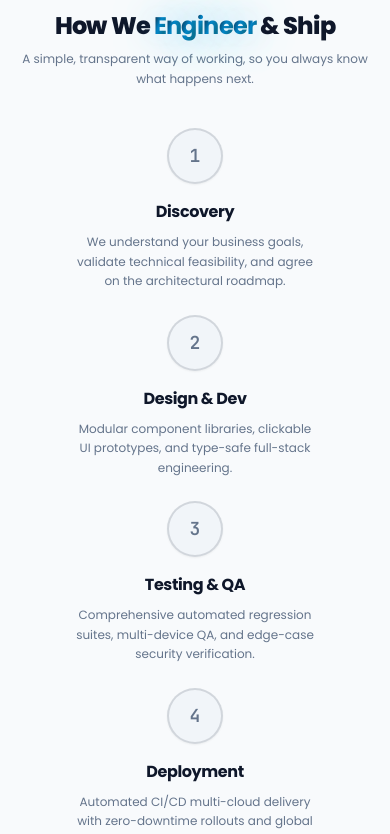
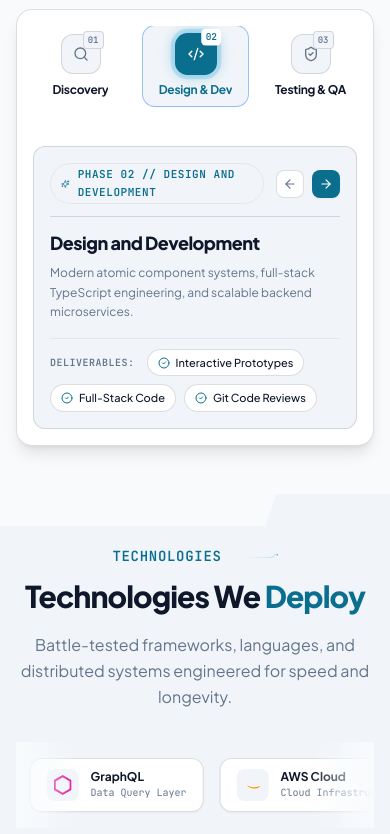
Before and after one commit to Mrmudassir16/tech22blocks-website, a Next.js app: page / in a window 390 px wide. Shown: the part 10505-11339 px from the top of the page. Built offline with nearby package versions, Linux system fonts and the light colour scheme.

Commit message:
feat: upgrade typography to modern premium Plus Jakarta Sans and eliminate stepper ticks/piercing line for uniform phase track

```diff
--- a/src/app/globals.css
+++ b/src/app/globals.css
@@ -3,8 +3,9 @@
 @tailwind utilities;
 
 :root, [data-theme="dark"] {
-  --font-sans: 'Poppins', 'Product Sans', system-ui, -apple-system, BlinkMacSystemFont, 'Segoe UI', Roboto, sans-serif;
-  --font-serif: 'Poppins', 'Product Sans', system-ui, sans-serif;
+  --font-sans: 'Plus Jakarta Sans', 'Poppins', 'Product Sans', system-ui, -apple-system, BlinkMacSystemFont, 'Segoe UI', Roboto, sans-serif;
+  --font-display: 'Plus Jakarta Sans', system-ui, -apple-system, sans-serif;
+  --font-serif: 'Plus Jakarta Sans', 'Poppins', system-ui, sans-serif;
   --font-mono: 'JetBrains Mono', ui-monospace, SFMono-Regular, monospace;
 
   /* Semantic Theme Tokens (Dark Mode Default) */
@@ -33,8 +34,9 @@
 }
 
 [data-theme="light"] {
-  --font-sans: 'Poppins', 'Product Sans', system-ui, -apple-system, BlinkMacSystemFont, 'Segoe UI', Roboto, sans-serif;
-  --font-serif: 'Poppins', 'Product Sans', system-ui, sans-serif;
+  --font-sans: 'Plus Jakarta Sans', 'Poppins', 'Product Sans', system-ui, -apple-system, BlinkMacSystemFont, 'Segoe UI', Roboto, sans-serif;
+  --font-display: 'Plus Jakarta Sans', system-ui, -apple-system, sans-serif;
+  --font-serif: 'Plus Jakarta Sans', 'Poppins', system-ui, sans-serif;
   --font-mono: 'JetBrains Mono', ui-monospace, SFMono-Regular, monospace;
 
   /* Semantic Theme Tokens (Light Mode) */
@@ -90,6 +92,12 @@ body {
   line-height: 1.6;
   overflow-x: hidden;
   transition: background-color 200ms ease-out, color 200ms ease-out;
+}
+
+/* Modern Premium Heading Typography */
+h1, h2, h3, h4, h5, h6, .font-display, .font-heading {
+  font-family: var(--font-display);
+  letter-spacing: -0.028em;
 }
 
 /* Premium Adaptive Micro-Scrollbar */
--- a/src/app/layout.tsx
+++ b/src/app/layout.tsx
@@ -126,11 +126,11 @@ export default function RootLayout({
           }}
         />
 
-        {/* Google Fonts: Poppins (Official SVSS font) & JetBrains Mono */}
+        {/* Google Fonts: Plus Jakarta Sans (Modern Premium Headings), Poppins & JetBrains Mono */}
         <link rel="preconnect" href="https://fonts.googleapis.com" />
         <link rel="preconnect" href="https://fonts.gstatic.com" crossOrigin="anonymous" />
         <link
-          href="https://fonts.googleapis.com/css2?family=Poppins:ital,wght@0,300;0,400;0,500;0,600;0,700;0,800;0,900;1,400;1,600&family=JetBrains+Mono:wght@400;500;600&display=swap"
+          href="https://fonts.googleapis.com/css2?family=Plus+Jakarta+Sans:ital,wght@0,400;0,500;0,600;0,700;0,800;1,400;1,600&family=Poppins:ital,wght@0,300;0,400;0,500;0,600;0,700;0,800;1,400;1,600&family=JetBrains+Mono:wght@400;500;600&display=swap"
           rel="stylesheet"
         />
         <script
--- a/src/components/WorkingProcessSection.tsx
+++ b/src/components/WorkingProcessSection.tsx
@@ -1,62 +1,83 @@
 'use client';
 
-import React, { useEffect, useRef, useState } from 'react';
+import React, { useState, useEffect, useRef } from 'react';
 import Image from 'next/image';
-import { getAssetUrl } from '@/utils/assets';
-import { StaggeredText } from '@/components/design-system/KineticTypography';
-import { SectionTransitionShape } from '@/components/design-system/SectionDecorations';
 import {
+  CheckCircle2,
+  ArrowRight,
+  ArrowLeft,
   Search,
   Code2,
   ShieldCheck,
   Rocket,
-  Activity
+  Activity,
+  Layers,
+  Sparkles
 } from 'lucide-react';
+import { getAssetUrl } from '@/utils/assets';
+import { StaggeredText } from '@/components/design-system/KineticTypography';
+import { SectionTransitionShape } from '@/components/design-system/SectionDecorations';
 
 interface ProcessStep {
+  id: string;
   num: string;
   title: string;
-  description: string;
-  icon: React.ReactNode;
+  navTitle: string;
+  shortDesc: string;
+  deliverables: string[];
 }
 
 const PROCESS_STEPS: ProcessStep[] = [
   {
-    num: '1',
-    title: 'Discovery',
-    description: 'We understand your business goals, validate technical feasibility, and agree on the architectural roadmap.',
-    icon: <Search className="w-5 h-5" />,
+    id: 'step-01',
+    num: '01',
+    title: 'Discovery Phase',
+    navTitle: 'Discovery',
+    shortDesc: 'Structured requirement discovery, technical feasibility validation, and architectural blueprinting before code execution.',
+    deliverables: ['Scope & Feasibility', 'Architecture Blueprint', 'Milestone Roadmap'],
   },
   {
-    num: '2',
-    title: 'Design & Dev',
-    description: 'Modular component libraries, clickable UI prototypes, and type-safe full-stack engineering.',
-    icon: <Code2 className="w-5 h-5" />,
+    id: 'step-02',
+    num: '02',
+    title: 'Design and Development',
+    navTitle: 'Design & Dev',
+    shortDesc: 'Modern atomic component systems, full-stack TypeScript engineering, and scalable backend microservices.',
+    deliverables: ['Interactive Prototypes', 'Full-Stack Code', 'Git Code Reviews'],
   },
   {
-    num: '3',
-    title: 'Testing & QA',
-    description: 'Comprehensive automated regression suites, multi-device QA, and edge-case security verification.',
-    icon: <ShieldCheck className="w-5 h-5" />,
+    id: 'step-03',
+    num: '03',
+    title: 'Testing and QA',
+    navTitle: 'Testing & QA',
+    shortDesc: 'Comprehensive automated test suites, multi-device responsiveness testing, and security vulnerability checks.',
+    deliverables: ['Automated Regression', 'Cross-Device QA', 'Security Compliance'],
   },
   {
-    num: '4',
+    id: 'step-04',
+    num: '04',
     title: 'Deployment',
-    description: 'Automated CI/CD multi-cloud delivery with zero-downtime rollouts and global edge CDN hosting.',
-    icon: <Rocket className="w-5 h-5" />,
+    navTitle: 'Deployment',
+    shortDesc: 'Automated CI/CD multi-cloud production rollouts with blue-green delivery and zero-downtime cutover.',
+    deliverables: ['Zero-Downtime CI/CD', 'Edge CDN Rollout', 'Health Telemetry'],
   },
   {
-    num: '5',
+    id: 'step-05',
+    num: '05',
     title: 'Maintenance',
-    description: 'Proactive 24/7 uptime monitoring, automated dependency patches, and continuous latency optimization.',
-    icon: <Activity className="w-5 h-5" />,
+    navTitle: 'Maintenance',
+    shortDesc: 'Proactive 24/7 uptime monitoring, security patching, and continuous database & latency optimization.',
+    deliverables: ['24/7 Monitoring', 'Security Patches', 'Sub-100ms Tuning'],
   },
 ];
 
 export default function WorkingProcessSection() {
+  const [activeStep, setActiveStep] = useState<number>(0);
+  const [isHovered, setIsHovered] = useState<boolean>(false);
   const [isInView, setIsInView] = useState<boolean>(false);
   const sectionRef = useRef<HTMLElement>(null);
+  const stepperScrollRef = useRef<HTMLDivElement>(null);
 
+  // Intersection Observer: Start auto-cycle only when scrolled into view
   useEffect(() => {
     const observer = new IntersectionObserver(
       (entries) => {
@@ -64,7 +85,7 @@ export default function WorkingProcessSection() {
           setIsInView(entries[0].isIntersecting);
         }
       },
-      { threshold: 0.25 }
+      { threshold: 0.2 }
     );
 
     if (sectionRef.current) {
@@ -73,6 +94,42 @@ export default function WorkingProcessSection() {
 
     return () => observer.disconnect();
   }, []);
+
+  // Automatic Step Progression: Moves one step after another every 4.5s unless hovered
+  useEffect(() => {
+    if (!isInView || isHovered) return;
+
+    const timer = setInterval(() => {
+      setActiveStep((prev) => (prev + 1) % PROCESS_STEPS.length);
+    }, 4500);
+
+    return () => clearInterval(timer);
+  }, [isInView, isHovered]);
+
+  // Keep active step scrolled into view on mobile
+  useEffect(() => {
+    if (stepperScrollRef.current) {
+      const activeEl = stepperScrollRef.current.children[activeStep] as HTMLElement;
+      if (activeEl) {
+        const container = stepperScrollRef.current;
+        const scrollLeft = activeEl.offsetLeft - container.offsetWidth / 2 + activeEl.offsetWidth / 2;
+        container.scrollTo({ left: scrollLeft, behavior: 'smooth' });
+      }
+    }
+  }, [activeStep]);
+
+  const currentStep = PROCESS_STEPS[activeStep];
+
+  const getStepIcon = (idx: number, className = 'w-4 h-4 sm:w-5 sm:h-5') => {
+    switch (idx) {
+      case 0: return <Search className={className} />;
+      case 1: return <Code2 className={className} />;
+      case 2: return <ShieldCheck className={className} />;
+      case 3: return <Rocket className={className} />;
+      case 4: return <Activity className={className} />;
+      default: return <Layers className={className} />;
+    }
+  };
 
   return (
     <section
@@ -88,10 +145,17 @@ export default function WorkingProcessSection() {
         fillColor="var(--surface-elevated)"
       />
 
+      {/* Ambient Radial Flare */}
+      <div
+        aria-hidden="true"
+        className="absolute top-1/4 -right-20 w-[450px] h-[450px] bg-[var(--accent)]/[0.04] rounded-full blur-[120px] pointer-events-none transform-gpu"
+      />
+
+      {/* Main Content */}
       <div className="max-w-7xl mx-auto px-4 sm:px-6 lg:px-8 relative z-10">
 
         {/* Section Header */}
-        <div className="mb-10 sm:mb-14 text-center max-w-2xl mx-auto">
+        <div className="mb-6 sm:mb-8 text-center max-w-3xl mx-auto">
           <div className="inline-flex items-center gap-2 mb-2.5">
             <span className="text-xs sm:text-sm font-bold uppercase tracking-wider font-mono text-[var(--accent)]">
               Working Process
@@ -106,60 +170,159 @@ export default function WorkingProcessSection() {
           </div>
 
           <div>
-            <h2 id="process-heading" className="text-2xl sm:text-3xl lg:text-4xl font-extrabold text-[var(--text-primary)] tracking-[-0.03em] leading-tight cursor-default mb-2">
+            <h2 id="process-heading" className="text-2xl sm:text-3xl lg:text-4xl font-extrabold text-[var(--text-primary)] tracking-tight leading-tight cursor-default mb-2 font-display">
               <StaggeredText text="How" />{' '}
               <StaggeredText text="We" />{' '}
               <StaggeredText text="Engineer" isShimmer />{' '}
               <StaggeredText text="& Ship" />
             </h2>
-            <p className="text-xs sm:text-sm text-[var(--text-muted)] font-normal leading-relaxed">
-              A simple, transparent way of working, so you always know what happens next.
+            <p className="text-xs sm:text-sm text-[var(--text-muted)] font-normal leading-relaxed max-w-xl mx-auto">
+              A disciplined, milestone-driven development pipeline from initial architecture to continuous scaling.
             </p>
           </div>
         </div>
 
         {/* ========================================================================= */}
-        {/* ULTRA-CLEAN 5-STEP CONNECTED FLOW (Directly following svss.co.in)         */}
+        {/* COMPACT & UNIFORM STEPPER FLOW: Consistent Appearance Across All Phases   */}
         {/* ========================================================================= */}
-        <div className="relative">
+        <div
+          className="rounded-2xl sm:rounded-3xl bg-[var(--surface)] border border-[var(--border)] shadow-lg p-4 sm:p-6 lg:p-7 relative overflow-hidden transition-all duration-300"
+          onMouseEnter={() => setIsHovered(true)}
+          onMouseLeave={() => setIsHovered(false)}
+        >
 
-          {/* Desktop Connecting Background Track */}
-          <div className="hidden lg:block absolute top-7 left-[10%] right-[10%] h-[2px] bg-[var(--border)] z-0" />
+          {/* 1. Horizontal Stepper Stations Track (Clean Symmetrical Structure, Zero Ticks, No Piercing Line) */}
+          <div className="relative mb-6 pb-2">
 
-          {/* Desktop Active Animated Connecting Beam */}
-          <div
-            className={`hidden lg:block absolute top-7 left-[10%] right-[10%] h-[2px] bg-gradient-to-r from-[var(--accent)] via-sky-400 to-[var(--accent)] z-0 transition-transform duration-1000 origin-left ease-out shadow-[0_0_8px_rgba(56,189,248,0.4)] ${
-              isInView ? 'scale-x-100' : 'scale-x-0'
-            }`}
-          />
+            {/* Clean, Subtle Connecting Track (Runs behind stations without piercing into logos) */}
+            <div className="hidden md:block absolute top-6 left-12 right-12 h-[2px] bg-[var(--border)] rounded-full -translate-y-1/2 z-0" />
 
-          {/* 5 Connected Steps Grid */}
-          <ol className="grid grid-cols-1 sm:grid-cols-2 lg:grid-cols-5 gap-6 sm:gap-8 relative z-10 list-none m-0 p-0">
-            {PROCESS_STEPS.map((step, idx) => (
-              <li
-                key={step.num}
-                className="group flex flex-col items-center text-center relative"
-                style={{
-                  transitionDelay: `${idx * 150}ms`,
-                }}
-              >
-                {/* Step Circle with Number */}
-                <div className="relative z-10 flex items-center justify-center w-14 h-14 mb-4 rounded-full bg-[var(--surface-elevated)] border-2 border-[var(--border)] group-hover:border-[var(--accent)] group-hover:bg-[var(--accent)] text-[var(--text-muted)] group-hover:text-white font-mono font-bold text-lg shadow-sm transition-all duration-300 transform-gpu group-hover:scale-110 group-hover:shadow-[0_0_16px_rgba(10,133,177,0.35)]">
-                  <span>{step.num}</span>
+            {/* Stepper Milestone Stations: Never mutates to ticks, remains clean on all phases */}
+            <div
+              ref={stepperScrollRef}
+              className="flex md:grid md:grid-cols-5 items-center justify-between gap-2.5 sm:gap-3 overflow-x-auto pb-2 md:pb-0 scrollbar-none snap-x relative z-10"
+            >
+              {PROCESS_STEPS.map((step, idx) => {
+                const isActive = activeStep === idx;
+
+                return (
+                  <button
+                    key={step.id}
+                    type="button"
+                    onClick={() => setActiveStep(idx)}
+                    className={`flex-shrink-0 snap-center group/station flex flex-col items-center text-center p-2 rounded-xl transition-all duration-300 cursor-pointer focus:outline-none min-w-[105px] md:min-w-0 ${
+                      isActive
+                        ? 'bg-[var(--surface-elevated)] ring-1 ring-[var(--accent)]/40 shadow-sm'
+                        : 'hover:bg-[var(--surface-elevated)]/50'
+                    }`}
+                    aria-selected={isActive}
+                    aria-label={`Milestone ${step.num}: ${step.title}`}
+                  >
+                    {/* Circle Node Icon: ALWAYS shows the authentic phase icon & number, NEVER a tick mark */}
+                    <div className={`w-10 h-10 sm:w-11 sm:h-11 rounded-xl flex items-center justify-center font-mono font-bold text-xs transition-all duration-300 relative ${
+                      isActive
+                        ? 'bg-[var(--accent)] text-white ring-4 ring-sky-500/20 shadow-[0_0_14px_rgba(10,133,177,0.4)] scale-105'
+                        : 'bg-[var(--surface-elevated)] border border-[var(--border)] text-[var(--text-muted)] group-hover/station:border-[var(--accent)]/50 group-hover/station:text-[var(--text-primary)]'
+                    }`}>
+                      {getStepIcon(idx)}
+
+                      {/* Small Step Number Floating Pill: ALWAYS displays 01, 02, 03, 04, 05 */}
+                      <span className={`absolute -top-1 -right-1 px-1 py-0.2 rounded text-[9px] font-mono font-bold uppercase ${
+                        isActive
+                          ? 'bg-white text-[var(--accent)] shadow-sm'
+                          : 'bg-[var(--surface-elevated)] border border-[var(--border)] text-[var(--text-muted)]'
+                      }`}>
+                        {step.num}
+                      </span>
+                    </div>
+
+                    {/* Step Name */}
+                    <span className={`mt-2 text-xs font-bold tracking-tight transition-colors line-clamp-1 ${
+                      isActive ? 'text-[var(--accent)] font-bold' : 'text-[var(--text-primary)] group-hover/station:text-[var(--accent)]'
+                    }`}>
+                      {step.navTitle}
+                    </span>
+                  </button>
+                );
+              })}
+            </div>
+          </div>
+
+          {/* 2. Sleek, Focused Active Stage Console (Matches Screenshot) */}
+          <div className="bg-[var(--surface-elevated)] border border-[var(--border)] rounded-xl sm:rounded-2xl p-4 sm:p-6 relative overflow-hidden transition-all duration-300">
+
+            {/* Top Row: Phase Tag & Navigation Controls */}
+            <div className="flex items-center justify-between gap-3 mb-3 pb-3 border-b border-[var(--border)]">
+              <div className="inline-flex items-center gap-2 px-2.5 py-0.5 rounded-full bg-[var(--accent)]/10 border border-[var(--accent)]/30 text-[11px] font-mono font-bold uppercase tracking-wider text-[var(--accent)]">
+                <Sparkles className="w-3 h-3 text-[var(--accent)]" />
+                <span>Phase {currentStep.num} // {currentStep.title}</span>
+              </div>
+
+              {/* Prev / Next & Step Indicator */}
+              <div className="flex items-center gap-2">
+                <div className="hidden sm:flex items-center gap-1.5 mr-2">
+                  {PROCESS_STEPS.map((s, idx) => (
+                    <button
+                      key={s.id}
+                      type="button"
+                      onClick={() => setActiveStep(idx)}
+                      className={`h-2 rounded-full transition-all cursor-pointer ${
+                        activeStep === idx
+                          ? 'w-5 bg-[var(--accent)]'
+                          : 'w-2 bg-[var(--border)] hover:bg-[var(--text-muted)]'
+                      }`}
+                      aria-label={`Jump to phase ${idx + 1}`}
+                    />
+                  ))}
                 </div>
 
-                {/* Step Title */}
-                <h3 className="text-base sm:text-lg font-bold text-[var(--text-primary)] group-hover:text-[var(--accent)] transition-colors mb-2 tracking-tight">
-                  {step.title}
-                </h3>
+                <button
+                  type="button"
+                  onClick={() => setActiveStep((prev) => (prev - 1 + PROCESS_STEPS.length) % PROCESS_STEPS.length)}
+                  className="w-7 h-7 sm:w-8 sm:h-8 rounded-lg border border-[var(--border)] hover:border-[var(--accent)] text-[var(--text-muted)] hover:text-[var(--text-primary)] bg-[var(--surface)] flex items-center justify-center transition-all cursor-pointer"
+                  aria-label="Previous Phase"
+                >
+                  <ArrowLeft className="w-3.5 h-3.5" />
+                </button>
 
-                {/* Step 1-Sentence Short Description */}
-                <p className="text-xs sm:text-sm text-[var(--text-muted)] leading-relaxed max-w-[240px] m-0">
-                  {step.description}
-                </p>
-              </li>
-            ))}
-          </ol>
+                <button
+                  type="button"
+                  onClick={() => setActiveStep((prev) => (prev + 1) % PROCESS_STEPS.length)}
+                  className="w-7 h-7 sm:w-8 sm:h-8 rounded-lg bg-[var(--accent)] hover:bg-[var(--accent-hover)] text-white flex items-center justify-center shadow-sm transition-all cursor-pointer"
+                  aria-label="Next Phase"
+                >
+                  <ArrowRight className="w-3.5 h-3.5" />
+                </button>
+              </div>
+            </div>
+
+            {/* Main Content: Title & Concise Summary */}
+            <div className="space-y-1.5 mb-4">
+              <h3 className="text-lg sm:text-xl font-extrabold text-[var(--text-primary)] tracking-tight font-display">
+                {currentStep.title}
+              </h3>
+              <p className="text-xs sm:text-sm text-[var(--text-muted)] leading-relaxed max-w-3xl">
+                {currentStep.shortDesc}
+              </p>
+            </div>
+
+            {/* Bottom Row: Key Deliverables as Compact Inline Pills */}
+            <div className="pt-2.5 border-t border-[var(--border)]/70 flex flex-wrap items-center gap-2">
+              <span className="text-[10px] sm:text-[11px] font-mono uppercase tracking-wider text-[var(--text-muted)] font-semibold mr-1">
+                Deliverables:
+              </span>
+              {currentStep.deliverables.map((deliv, i) => (
+                <div
+                  key={i}
+                  className="inline-flex items-center gap-1.5 px-2.5 py-1 rounded-full bg-[var(--surface)] border border-[var(--border)] text-[11px] sm:text-xs font-medium text-[var(--text-primary)]"
+                >
+                  <CheckCircle2 className="w-3 h-3 text-[var(--accent)] flex-shrink-0" />
+                  <span>{deliv}</span>
+                </div>
+              ))}
+            </div>
+
+          </div>
 
         </div>
 
--- a/tailwind.config.js
+++ b/tailwind.config.js
@@ -42,10 +42,12 @@ module.exports = {
         },
       },
       fontFamily: {
-        sans: ['"Poppins"', '"Product Sans"', 'system-ui', '-apple-system', 'BlinkMacSystemFont', 'Segoe UI', 'Roboto', 'sans-serif'],
-        serif: ['"Poppins"', '"Product Sans"', 'system-ui', 'sans-serif'],
+        sans: ['"Plus Jakarta Sans"', '"Poppins"', '"Product Sans"', 'system-ui', '-apple-system', 'BlinkMacSystemFont', 'Segoe UI', 'Roboto', 'sans-serif'],
+        display: ['"Plus Jakarta Sans"', 'system-ui', '-apple-system', 'sans-serif'],
+        heading: ['"Plus Jakarta Sans"', 'system-ui', '-apple-system', 'sans-serif'],
+        serif: ['"Plus Jakarta Sans"', '"Poppins"', 'system-ui', 'sans-serif'],
         mono: ['"JetBrains Mono"', 'ui-monospace', 'SFMono-Regular', 'Menlo', 'Monaco', 'Consolas', 'monospace'],
-        display: ['"Poppins"', '"Product Sans"', 'system-ui', 'sans-serif'],
+        body: ['"Poppins"', '"Product Sans"', 'system-ui', 'sans-serif'],
       },
       boxShadow: {
         'card': 'var(--shadow-card)',
```
